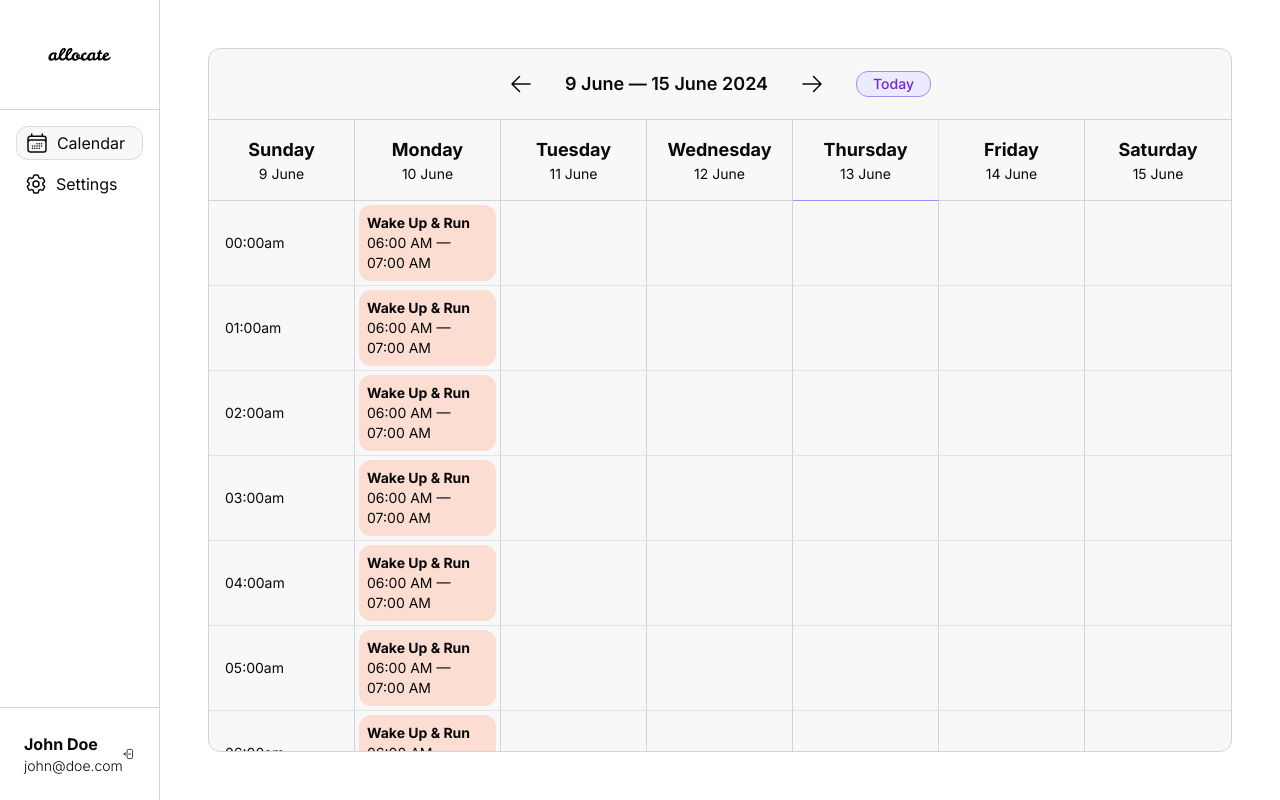
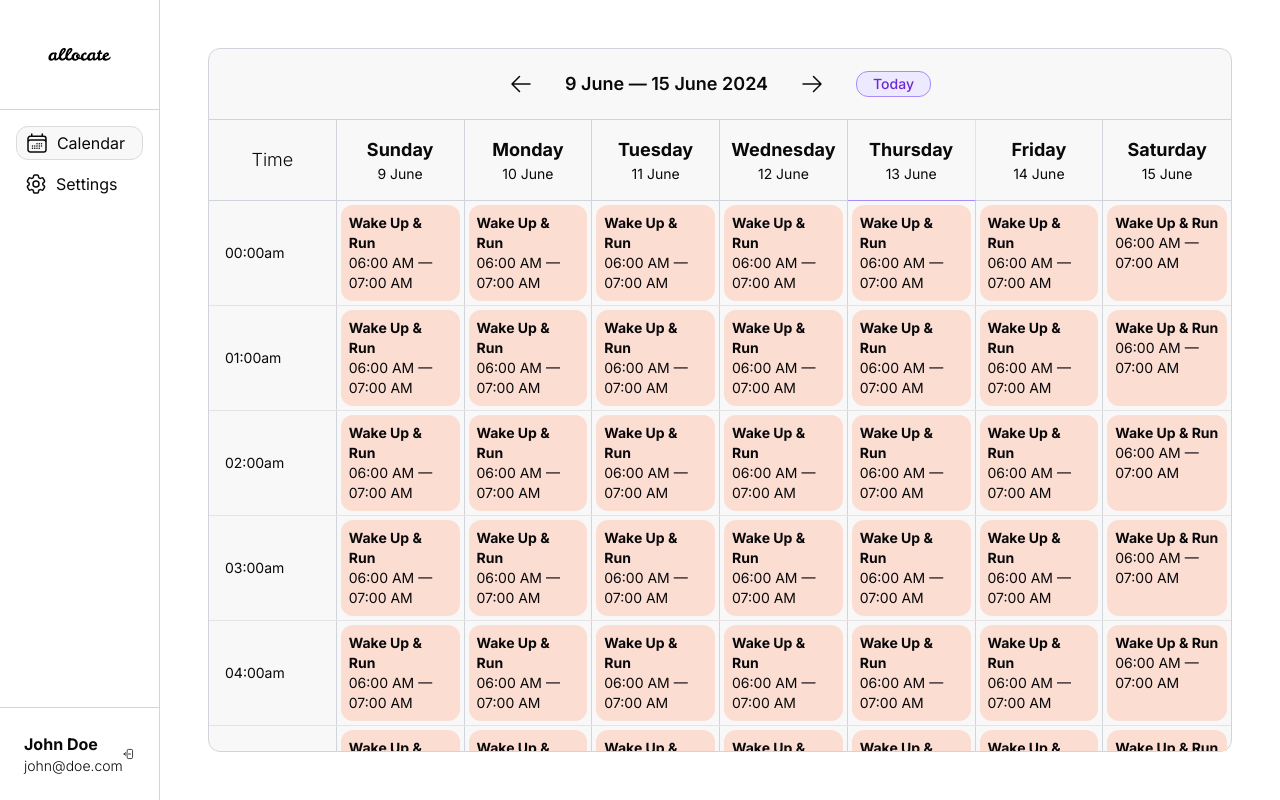
Before and after one commit to allocate-planner/allocate, a React (Vite) app in the folder frontend/: page /calendar in a window 1280 px wide. Built offline with nearby package versions, Linux system fonts and the light colour scheme.

Commit message:
feat: add Time column & make calendar into matrix

```diff
--- a/frontend/src/components/common/Calendar/Calendar.tsx
+++ b/frontend/src/components/common/Calendar/Calendar.tsx
@@ -1,9 +1,8 @@
-import { useState } from "react";
-
 import CalendarHeader from "./CalendarHeader";
 import Event from "./Event";
 
-const calendarHours = Array.from({ length: 24 }, (_, i) => i);
+const calendarHours: number[] = Array.from({ length: 24 }, (_, i) => i);
+const weekDays: number[] = Array.from({ length: 7 }, (_, i) => i);
 
 const formatHour = (hour: number): string => {
   const period = hour < 12 ? "am" : "pm";
@@ -18,32 +17,22 @@ const Calendar = () => {
       <div className="h-full w-full overflow-y-scroll no-scrollbar">
         {calendarHours.map((index: number, hour: number) => (
           <div
-            className={`grid grid-cols-7 grid-rows-1 w-full ${
+            className={`grid grid-cols-8 grid-rows-1 w-full ${
               index === calendarHours.length - 1 ? "" : "border-b"
             } `}
           >
             <div className="border-r-[1px] border-gray-300 flex flex-col justify-center items-start p-4">
               <h2 className="text-sm">{formatHour(hour)}</h2>
             </div>
-            <div className="border-r-[1px] border-gray-300 flex flex-col justify-center items-center p-1">
+            {weekDays.map(() => (
+              <div className="border-r-[1px] border-gray-300 flex flex-col justify-center items-center p-1 last:border-r-0">
                 <Event
                   title="Wake Up & Run"
                   startTime="06:00 AM"
                   endTime="07:00 AM"
                 />
               </div>
-            <div className="border-r-[1px] border-gray-300 flex flex-col justify-center items-center p-4">
-              <h2 className="text-sm"></h2>
-            </div>
-            <div className="border-r-[1px] border-gray-300 flex flex-col justify-center items-center p-4">
-              <h2 className="text-sm"></h2>
-            </div>
-            <div className="border-r-[1px] border-gray-300 flex flex-col justify-center items-center p-4">
-              <h2 className="text-sm"></h2>
-            </div>
-            <div className="border-r-[1px] border-gray-300 flex flex-col justify-center items-center p-4">
-              <h2 className="text-sm"></h2>
-            </div>
+            ))}
           </div>
         ))}
       </div>
--- a/frontend/src/components/common/Calendar/CalendarHeader.tsx
+++ b/frontend/src/components/common/Calendar/CalendarHeader.tsx
@@ -21,8 +21,8 @@ const CalendarHeader = () => {
   const weekDays = Array.from({ length: 7 }, (_, i) => addDays(weekStart, i));
 
   return (
-    <div className="grid grid-cols-7 grid-rows-1 w-full">
-      <div className="col-span-7 border-b border-gray-300 flex justify-center items-center space-x-8 p-4">
+    <div className="grid grid-cols-8 grid-rows-1 w-full">
+      <div className="col-span-8 border-b border-gray-300 flex justify-center items-center space-x-8 p-4">
         <ArrowLeftIcon
           className="w-6 h-6 cursor-pointer hover:scale-125 transform transition duration-300"
           onClick={() => moveWeek(-1)}
@@ -40,6 +40,9 @@ const CalendarHeader = () => {
         >
           Today
         </Button>
+      </div>
+      <div className="border-r border-b border-gray-300 flex flex-col justify-center items-center p-4 ">
+        <h3 className="font-light text-lg">Time</h3>
       </div>
       {weekDays.map((day: Date) => (
         <div
```
Also changed, not shown: frontend/src/models/IEvent.tsx (added, +7 -0 lines). Lines whose indentation alone changed are shown as unchanged.
